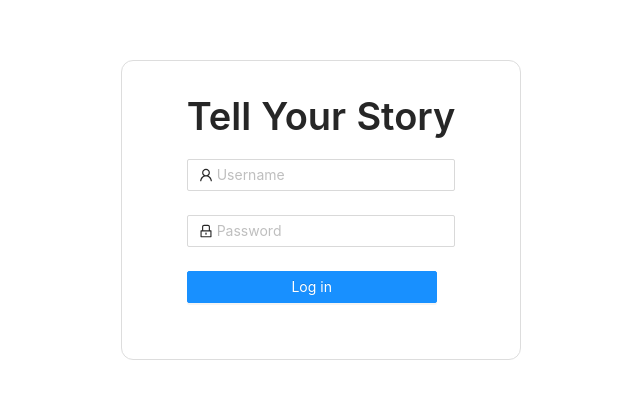
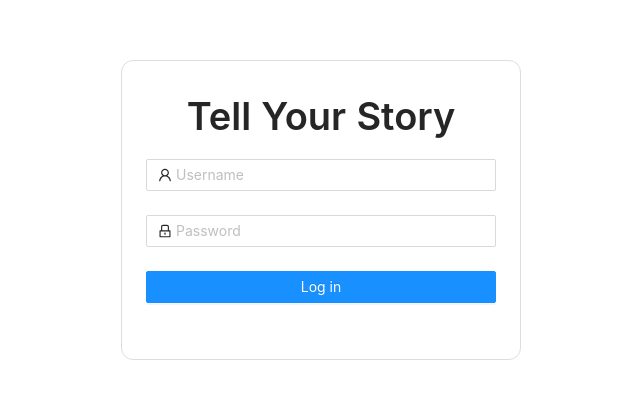
Before and after one commit to ItamarSoffer/reality_client, a React (Create React App) app: page / in a window 1280 px wide. Shown: the part 110-508 px from the top of the page, without its empty margins (319-959 px from the left). Built offline with nearby package versions, Linux system fonts and the light colour scheme.

Commit message:
small change to login page

```diff
--- a/src/Components/loginForm/loginForm.js
+++ b/src/Components/loginForm/loginForm.js
@@ -34,8 +34,7 @@ class LoginForm extends React.Component{
                       minHeight: 300
 
                   }}>
-                  <Title level={1}>Tell Your Story </Title>
-
+                  <Title level={1} style={{textAlign:"center"}}>Tell Your Story </Title>
                   <Form
                       name="normal_login"
                       className="login-form"
@@ -61,7 +60,7 @@ class LoginForm extends React.Component{
                       </Form.Item>
 
                       <Form.Item>
-                          <Button type="primary" htmlType="submit" className="login-form-button" style={{width: '250px'}}>
+                          <Button type="primary" htmlType="submit" className="login-form-button" style={{width: '350px'}}>
                               Log in
                           </Button>
 
```
